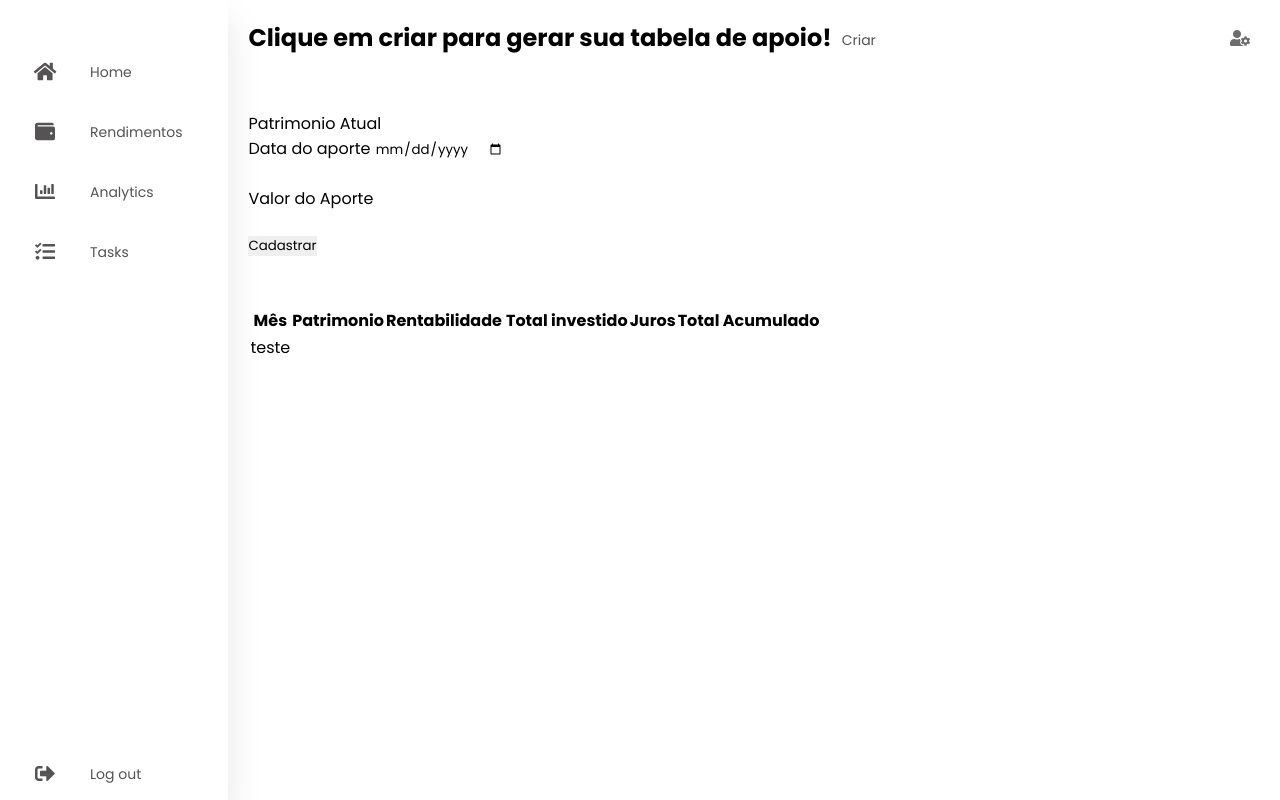
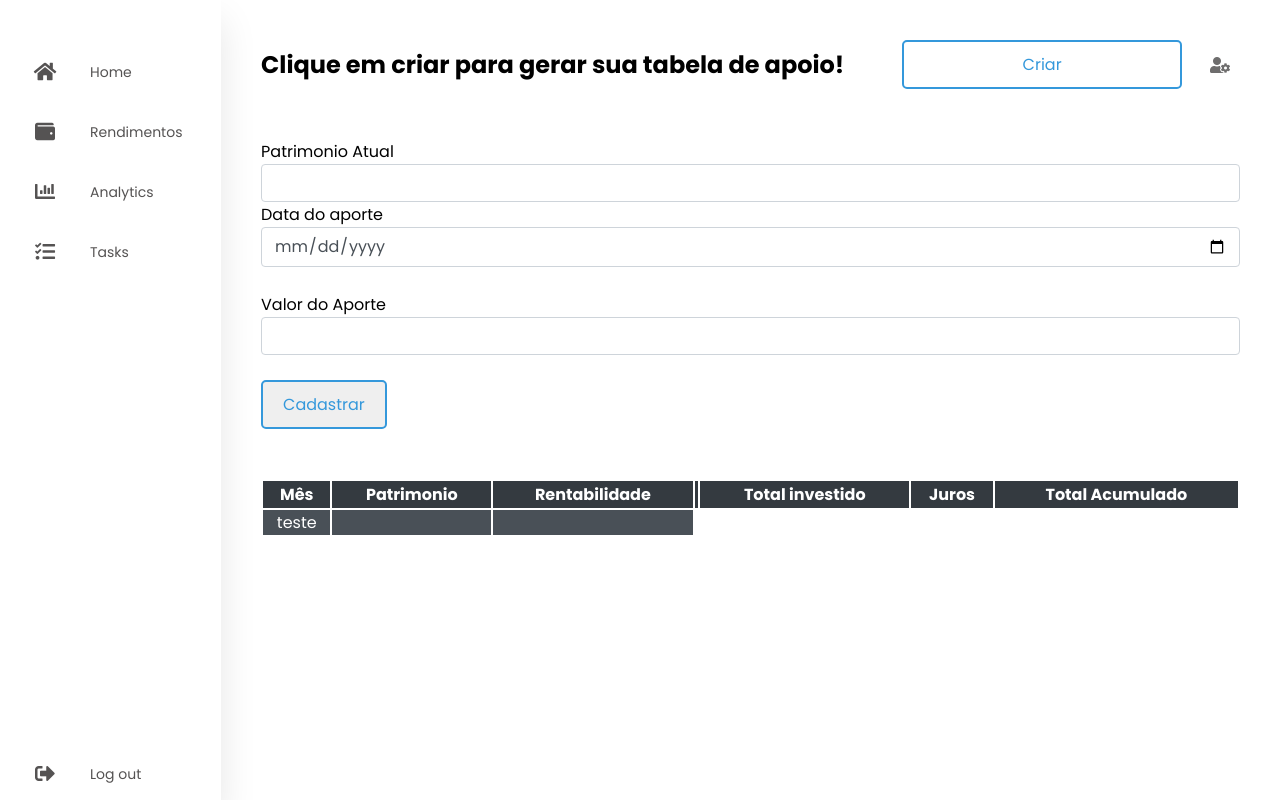
Before and after one commit to Jdalarmi/HorusCapital_Funds, a Django app: template templates/analytics/analise.html in a window 1280 px wide. Run offline with Django 5.2, Linux system fonts and the light colour scheme; the template is opened without the code that fills it, so the values that code supplies are empty; parts of the project's set-up code (start-up, migrations or seed data) failed here and were passed over.

Commit message:
:construction: Novas views em construção para tratar dados recebidos nos templates analise

```diff
--- /dev/null
+++ b/analytics/urls.py
@@ -0,0 +1,7 @@
+from django.urls import path
+from .import views
+
+urlpatterns = [
+    path('analise/', views.analise, name='analise'),
+    path('analise_copy/', views.future_values, name='analise-copy'),
+]
--- a/analytics/views.py
+++ b/analytics/views.py
@@ -1,3 +1,7 @@
 from django.shortcuts import render
 
-# Create your views here.
+def analise(request):
+    return render(request, 'analytics/analise.html')
+
+def future_values(request):
+    return render(request, 'analytics/analise_copy.html')
--- /dev/null
+++ b/static/css/analise.css
@@ -0,0 +1,82 @@
+/* Estilos para a tabela */
+.table {
+    width: 100%;
+    margin-bottom: 1rem;
+    color: #fff;
+  }
+
+  .table thead th {
+    background-color: #343a40;
+    border: 1px solid #343a40;
+    text-align: center;
+  }
+
+  .table tbody tr {
+    background-color: #495057;
+  }
+
+  .table tbody td {
+    text-align: center;
+  }
+
+  .table tbody tr:hover {
+    background-color: #6c757d;
+  }
+
+  /* Estilos para os campos de entrada */
+  .form-control {
+    width: 100%;
+    padding: 0.375rem 0.75rem;
+    font-size: 1rem;
+    line-height: 1.5;
+    color: #495057;
+    background-color: #fff;
+    background-clip: padding-box;
+    border: 1px solid #ced4da;
+    border-radius: 0.25rem;
+    transition: border-color 0.15s ease-in-out, box-shadow 0.15s ease-in-out;
+  }
+
+
+  .main {
+    margin: 20px;
+  }
+
+  .main-top {
+    display: flex;
+    justify-content: space-between;
+    align-items: center;
+  }
+
+  .main-top h1 {
+    margin: 0;
+  }
+
+  .main-top hr {
+    flex-grow: 1;
+    margin-left: 20px;
+  }
+
+
+  .table-responsive {
+    overflow-x: auto;
+  }
+
+
+.button {
+    display: inline-block;
+    padding: 10px 20px;
+    font-size: 16px;
+    text-align: center;
+    text-decoration: none;
+    cursor: pointer;
+    border: 2px solid #3498db;
+    border-radius: 5px;
+    color: #3498db;
+  }
+
+
+  .button:hover {
+    background-color: #3498db;
+    color: #fff;
+  }
--- a/templates/horus/home.html
+++ b/templates/horus/home.html
@@ -1,6 +1,6 @@
 {% extends 'partials/base.html' %}
 
-{% block title %}Page Title{% endblock %}
+{% block title %}Home{% endblock %}
 
 {% block content %}
 <section class="main">
--- a/templates/horus/values.html
+++ b/templates/horus/values.html
@@ -25,7 +25,7 @@
                     <input type="text" class="form-control" id="value" name="value">
                 </div>
             </div>
-            <button class="btn btn-primary" type="submit">Cadastrar</button>
+            <button class="btn-teste" type="submit">Cadastrar</button>
         </form>
     </div>
 {% endblock%}
--- a/templates/partials/base.html
+++ b/templates/partials/base.html
@@ -28,7 +28,7 @@
               <i class="fas fa-wallet"></i>
               <span class="nav-item">Rendimentos</span>
             </a></li>
-            <li><a href="">
+            <li><a href="{% url "analise" %}">
               <i class="fas fa-chart-bar"></i>
               <span class="nav-item">Analytics</span>
             </a></li>
```
Also changed, not shown: static/css/value.css (+26 -0 lines).
